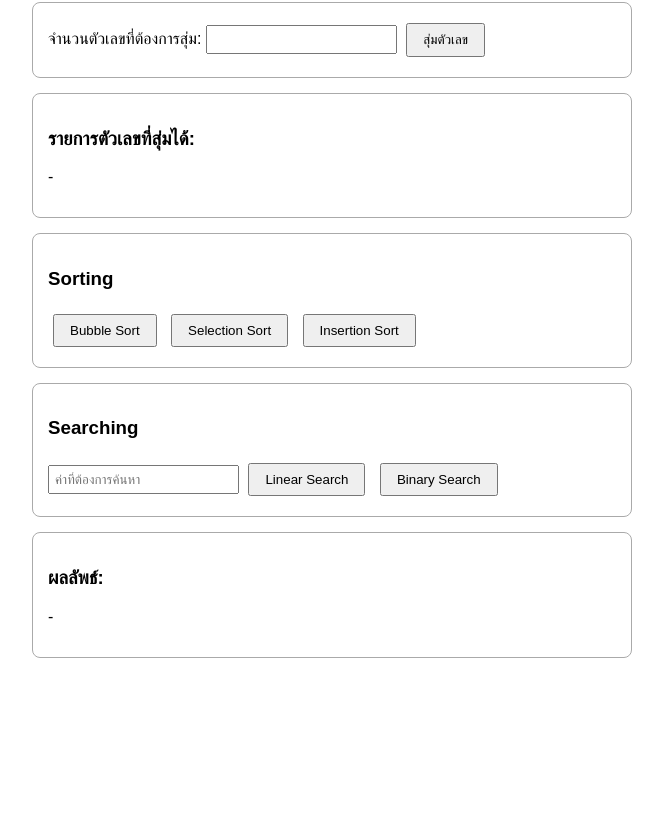
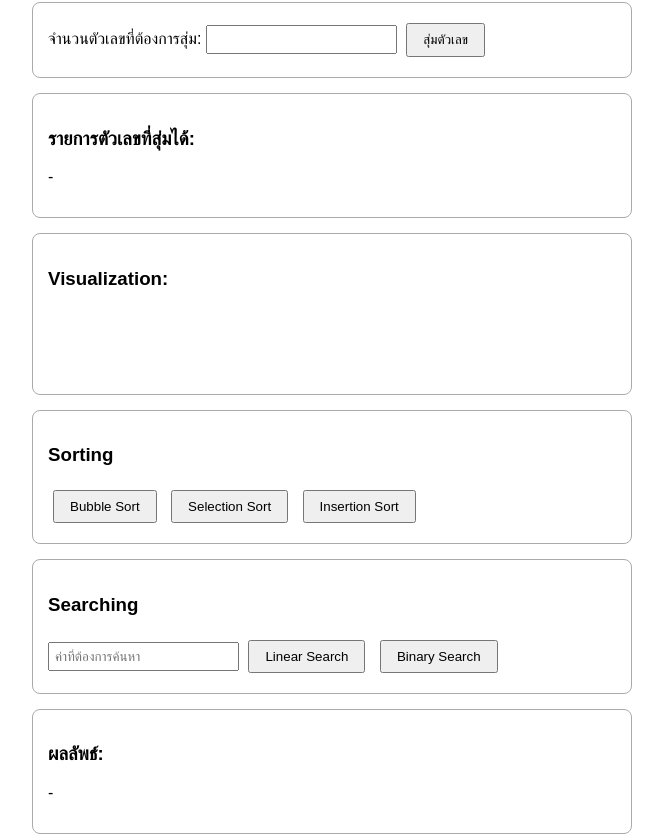
Before and after one commit to UnclePezzy/SortingProject, a plain HTML site: page index.html in a window 1280 px wide. Shown: the part 98-932 px from the top of the page, without its empty margins (308-971 px from the left). Before the commit the page ends 800 px from the top, so only its background shows below. Drawn offline with Linux system fonts and the light colour scheme.

Commit message:
Update index.html

```diff
--- a/index.html
+++ b/index.html
@@ -2,12 +2,19 @@
 <html lang="th">
 <head>
     <meta charset="UTF-8">
-    <title> Sorting & Searching project </title>
+    <title>Sorting & Searching project</title>
     <link rel="stylesheet" href="style.css">
+
+    <style>
+        /* เผื่อคุณยังไม่มีสไตล์กรอบตัวเลข */
+        #visual div {
+            transition: 0.2s;
+        }
+    </style>
 </head>
 <body>
 
-<h1> Sorting & Searching project</h1>
+<h1>Sorting & Searching project</h1>
 
 <div class="box">
     <label>จำนวนตัวเลขที่ต้องการสุ่ม:</label>
@@ -19,6 +26,13 @@
     <h3>รายการตัวเลขที่สุ่มได้:</h3>
     <p id="numbers">-</p>
 </div>
+
+<!-- ⬇⬇⬇ เพิ่มพื้นที่แสดง visualization ตรงนี้ -->
+<div class="box">
+    <h3>Visualization:</h3>
+    <div id="visual" style="margin-top: 10px; min-height: 70px;"></div>
+</div>
+<!-- ⬆⬆⬆ เพิ่มมาใหม่ -->
 
 <div class="box">
     <h3>Sorting</h3>
```
